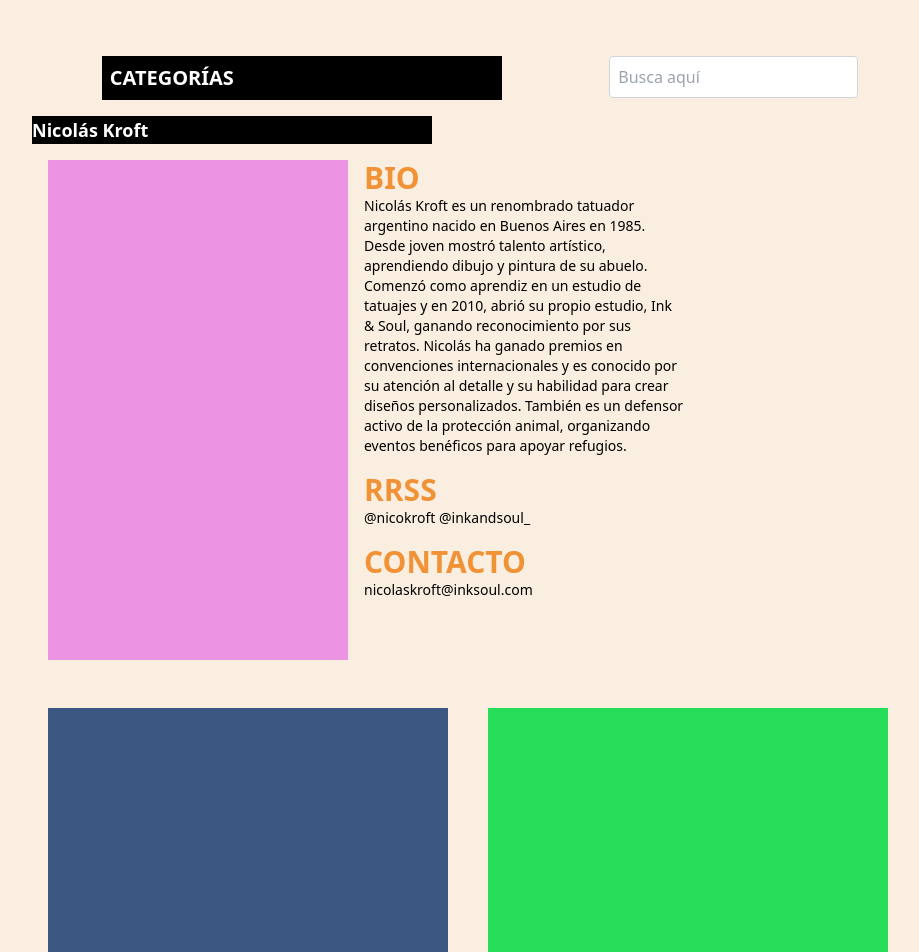
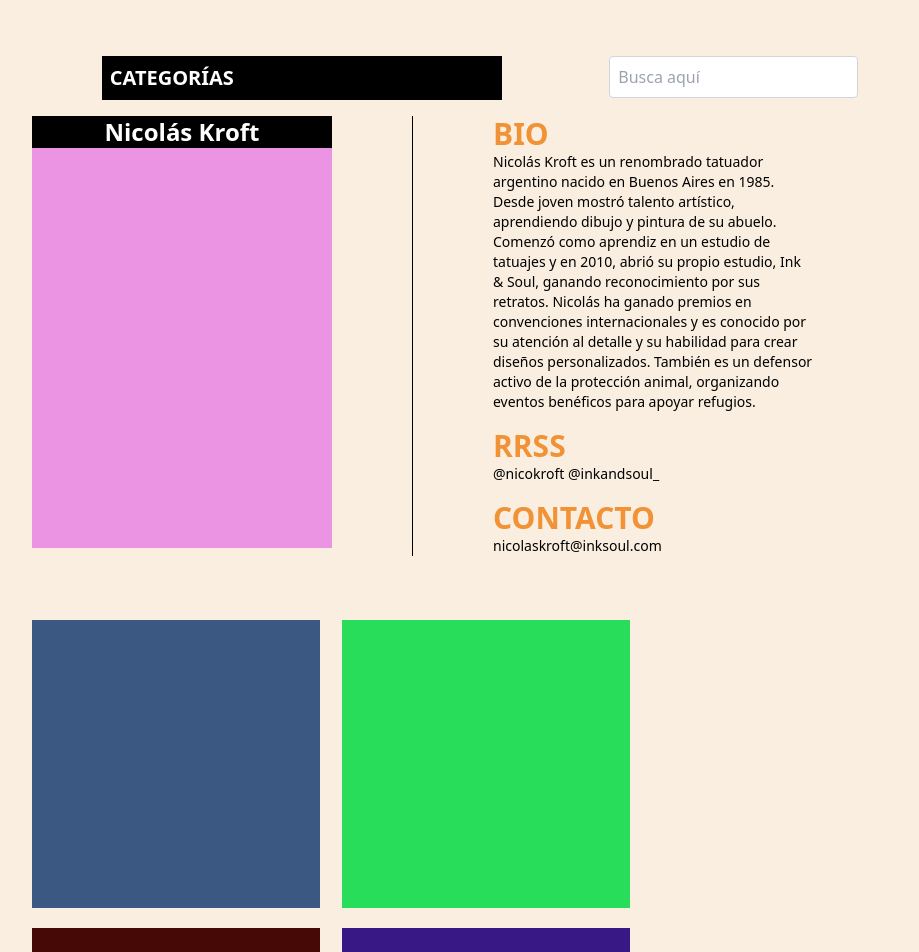
Before and after one commit to Innovaton0/Mimi-Sofm-final-project, a Vue app: page /tattooartists/1 in a window 1280 px wide. Shown: the top 952 px of the page, without its empty margins (160-1079 px from the left). Built offline with nearby package versions, Linux system fonts and the light colour scheme.

Commit message:
design artist profile

```diff
--- a/src/components/ArtistProfile.vue
+++ b/src/components/ArtistProfile.vue
@@ -11,19 +11,25 @@
         />
       </div>
 
-      <p class="bg-black w-[400px] text-white text-lg font-semibold">Nicolás Kroft</p>
+      <!-- IMAGEN DE TATUADOR -->
+      <div class="flex flex-row">
+        <div class="border-r border-r-black pr-20">
+      <p class="text-white bg-black text-2xl text-center font-semibold">Nicolás Kroft</p>
 
-      <div class="p-4 flex flex-col sm:flex-row">
-        <div class="flex flex-col items-center sm:items-start mb-4 sm:mb-0 sm:mr-4">
+      <div>
+        <div class="items-center">
           <div
-            class="w-[300px] h-[500px] mb-4"
+            class="w-[300px] h-[400px]"
             :style="{ backgroundColor: randomColor() }"
           >
-            <!-- Bloque de color aleatorio para la imagen de perfil -->
           </div>
         </div>
+        </div>
+      </div>
 
-        <div class="flex-1">
+
+      <!-- biografía -->
+        <div class="flex-1 pl-20">
           <div class="mb-4">
             <h3 class="text-[#F09235] text-3xl font-bold">BIO</h3>
             <p class="text-sm w-80 font-light text-black">
@@ -51,11 +57,11 @@
         </div>
       </div>
 
-      <div class="p-4 grid grid-cols-1 sm:grid-cols-2 gap-4">
+      <div class="w-[600px] gap-5 grid grid-cols-2 mt-16">
         <div
           v-for="n in 4"
           :key="n"
-          class="w-[400px] pb-[400px] relative"
+          class="w-72 h-72"
           :style="{ backgroundColor: randomColor() }"
         >
           <!-- Bloques de color aleatorio para los tatuajes -->
```
